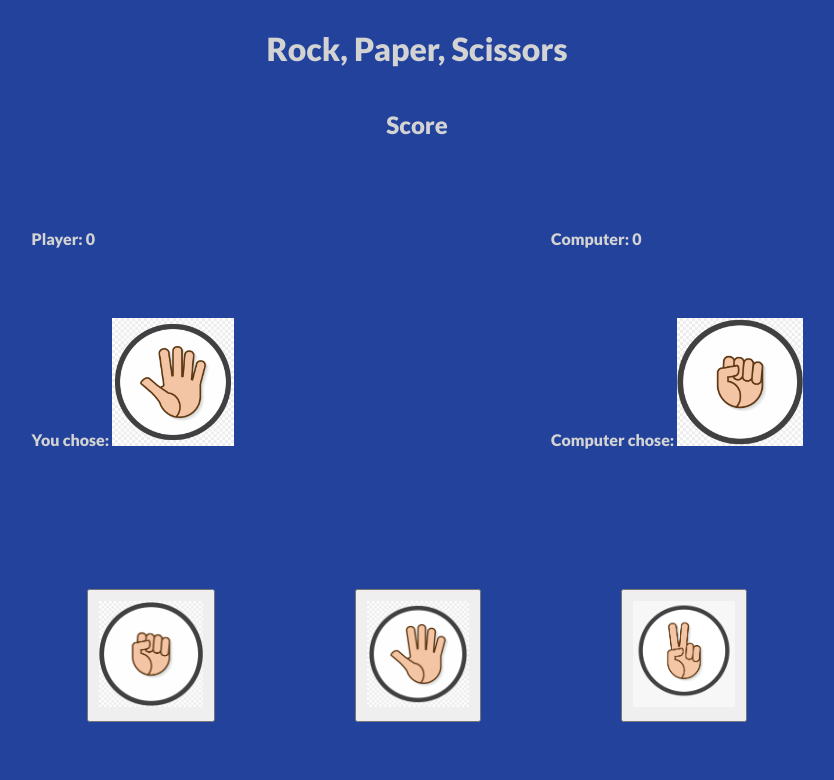
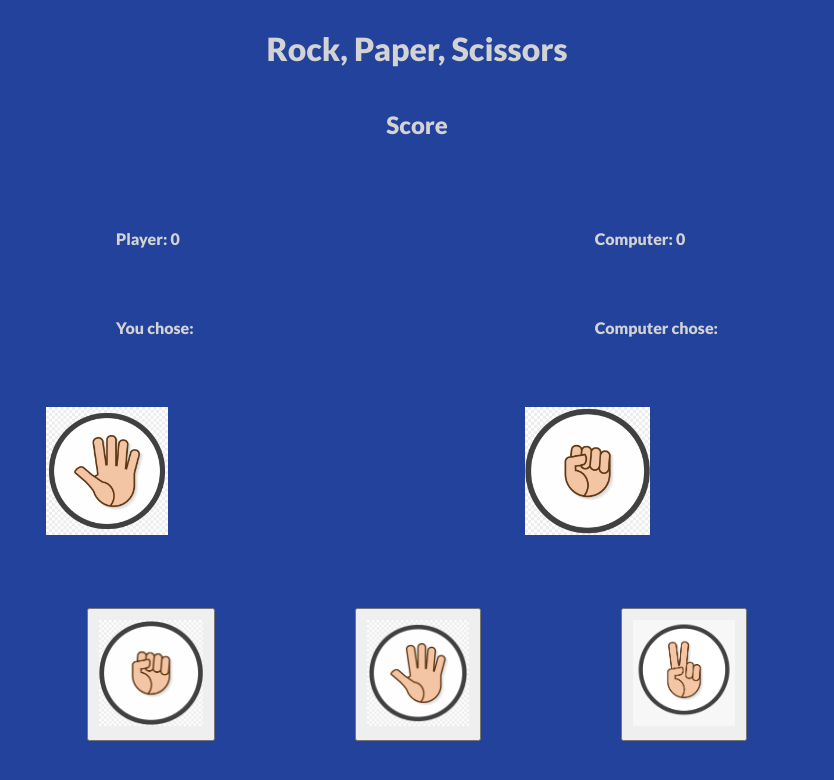
Before and after one commit to mgmarlowe/GameRPS, a plain HTML site: page index.html in a window 1280 px wide. Shown: the whole page, without its empty margins (223-1057 px from the left). Drawn offline with Linux system fonts and the light colour scheme.

Commit message:
Update index.html

```diff
--- a/index.html
+++ b/index.html
@@ -18,11 +18,13 @@
             <div class="score-section">
                 <div class="player-section">
                     <p class="scores" id="player-score">Player: 0</p>
-                    <p class="picked" id="player-choice">You chose: <img class="RPS" id="play-choice-img" src="RPSpng/paper.png"></p>
+                    <p class="picked" id="player-choice">You chose: </p>
+                    <img class="RPS" id="play-choice-img" src="RPSpng/paper.png">
                 </div>
                 <div class="computer-section">
                     <p class="scores" id="computer-score">Computer: 0</p>
-                    <p class="picked" id="computer-choice">Computer chose: <img class="RPS" id="comp-choice-img" src="RPSpng/rock.png"> </p>
+                    <p class="picked" id="computer-choice">Computer chose: </p>
+                    <img class="RPS" id="comp-choice-img" src="RPSpng/rock.png">
                 </div>
             </div>
         </div>
```
